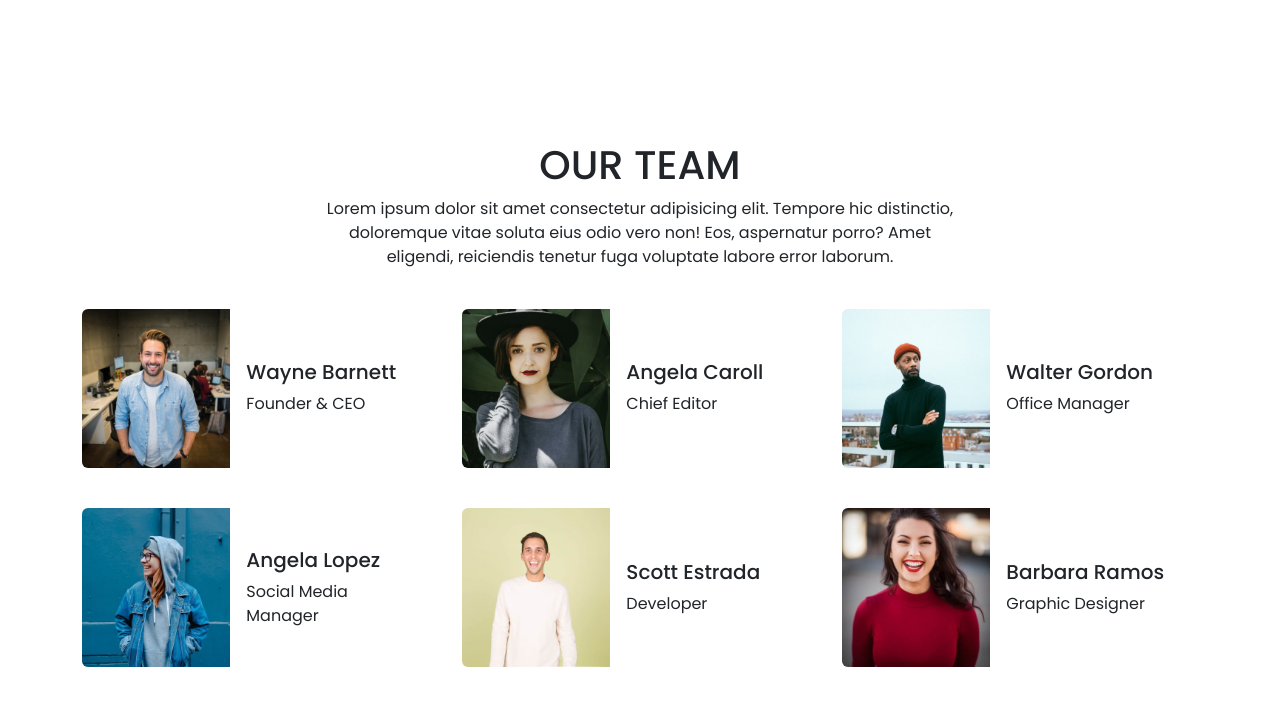
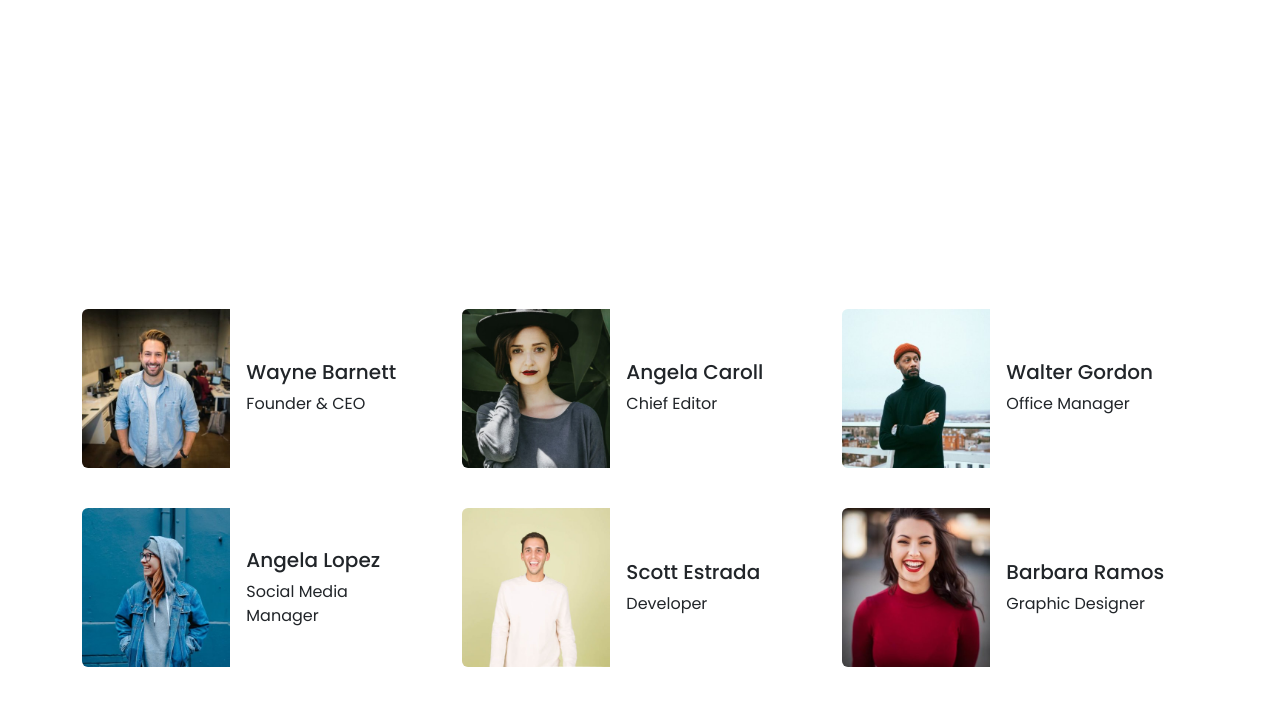
Before and after one commit to Marcap00/js-our-team, a plain HTML site: page index.html in a window 1280 px wide. Drawn offline with nearby package versions, Linux system fonts and the light colour scheme.

Commit message:
add text white to introduction

```diff
--- a/index.html
+++ b/index.html
@@ -22,7 +22,7 @@
   <!-- Main -->
   <main class="d-flex flex-column justify-content-center align-items-center">
     <!-- Introduction section -->
-    <section id="introduction " class="text-center py-4">
+    <section id="introduction " class="text-center text-white py-4">
       <!-- Title -->
       <h1>OUR TEAM</h1>
       <!-- Paragraph introduction -->
```
